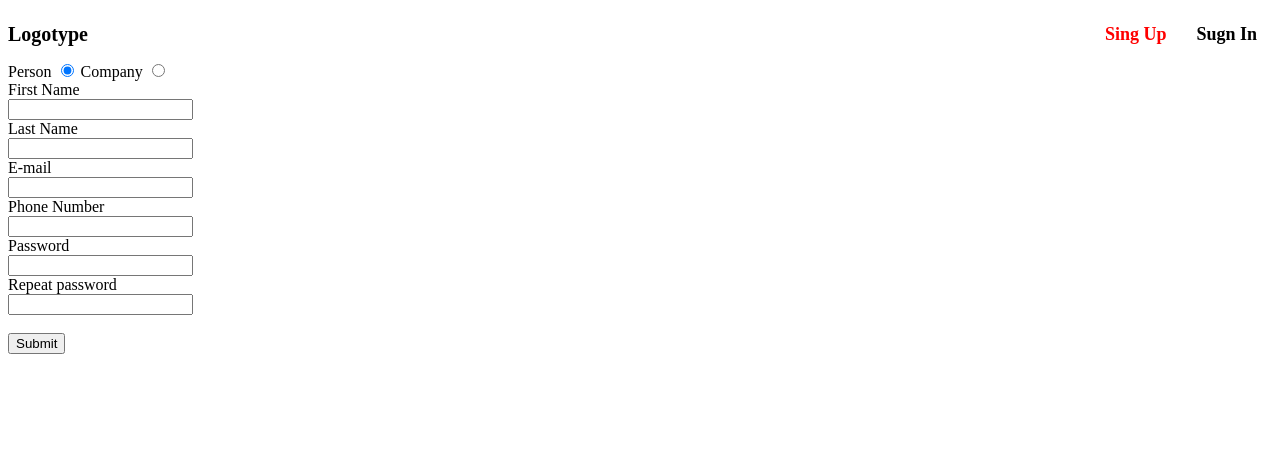
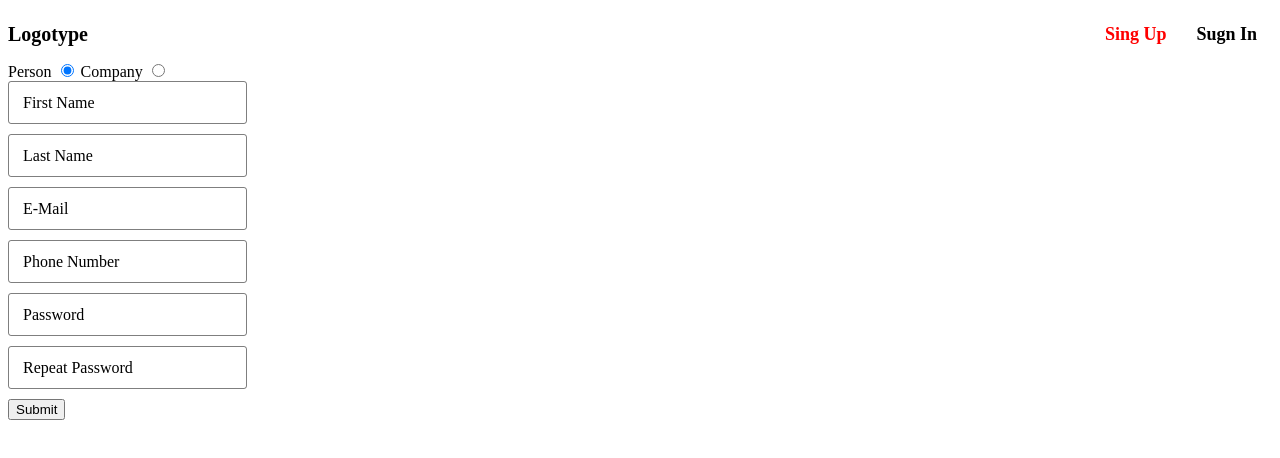
Before and after one commit to EvSelin/Vue-test, a Vue app: page /registration in a window 1280 px wide. Shown: the top 458 px of the page. Built offline with nearby package versions, Linux system fonts and the light colour scheme.

Commit message:
improve form fileds

```diff
--- /dev/null
+++ b/src/components/AnimatedField.vue
@@ -0,0 +1,109 @@
+<template>
+    <label :class='{ filled: value }'>
+        <span>{{ label }}</span>
+        <input :type='type' v-model='value' @input='updateValue($event.target.value)' />
+    </label>
+</template>
+
+<script>
+  export default {
+    name: 'AnimatedField',
+    props: ['label', 'type'],
+
+    data() {
+      return {
+        value: ''
+      }
+    },
+
+    mounted() {
+      let el = this.$el.querySelector('input');
+      const autoFillClass = 'filled';
+      const onAutoFillStart = (el) => el.parentNode.classList.add(autoFillClass);
+      const onAutoFillCancel = (el) => el.parentNode.classList.remove(autoFillClass);
+
+      const onAnimationStart = ({ target, animationName }) => {
+        switch (animationName.split('-')[0]) {
+
+          case 'onAutoFillStart':
+            return onAutoFillStart(target);
+
+          case 'onAutoFillCancel':
+            if (!el.value && !el.placeholder) {
+              return onAutoFillCancel(target)
+            }
+        }
+      };
+
+      el.addEventListener('animationstart', onAnimationStart, false);
+    },
+
+    computed: {
+      valuePresents() {
+        return this.value !== '';
+      }
+    },
+
+    methods: {
+      updateValue(value) {
+        this.$emit('input', value);
+      }
+    },
+  }
+</script>
+
+<style lang='scss' scoped>
+
+    label {
+        position: relative;
+        display: inline-block;
+
+        &.filled {
+            span {
+                top: 5px;
+                font-size: 14px;
+            }
+        }
+
+        &.field_with_error {
+            color: #f79483;
+
+            input {
+                border-color: #f79483
+            }
+        }
+
+        > * {
+            font-size: 16px;
+            transition: all 0.2s ease-in-out;
+        }
+
+        span {
+            position: absolute;
+            left: 15px;
+            top: calc(50% - 9px);
+            text-transform: capitalize;
+        }
+
+        input {
+            border: 1px solid rgba(#000, 0.5);
+            padding: 20px 15px 3px 15px;
+            border-radius: 3px;
+            background-color: transparent;
+            outline: none;
+        }
+    }
+
+    @keyframes onAutoFillStart { from {/**/} to {/**/} }
+    @keyframes onAutoFillCancel { from {/**/} to {/**/} }
+
+    input:-webkit-autofill {
+        animation-name: onAutoFillStart;
+        transition: background-color 50000s ease-in-out 0s;
+    }
+
+    input:not(:-webkit-autofill) {
+        animation-name: onAutoFillCancel;
+    }
+
+</style>
--- a/src/components/registration/Company.vue
+++ b/src/components/registration/Company.vue
@@ -2,39 +2,17 @@
     <div>
         <form action=''>
             <div class='input-group'>
-                <label>
-                    Company title
-                    <br>
-                    <input type='text' :class="{ 'field_with_error': $v.model.companyTitle.$error }" v-model.trim='$v.model.companyTitle.$model'>
-                </label>
+                <AnimatedField label='company title' type='text' :class="{ 'field_with_error': $v.model.companyTitle.$error }" v-model.trim="$v.model.companyTitle.$model"/>
+            </div>
+
+            <div class='input-group'>
+                <AnimatedField label='e-mail' type='email' :class="{ 'field_with_error': $v.model.email.$error }" v-model.trim="$v.model.email.$model"/>
+                <AnimatedField label='phone Number' type='tel' :class="{ 'field_with_error': $v.model.phone.$error }" v-model.trim="$v.model.phone.$model"/>
             </div>
             <div class='input-group'>
-                <label>
-                    E-mail
-                    <br>
-                    <input type='email' :class="{ 'field_with_error': $v.model.email.$error }" v-model.trim='$v.model.email.$model'>
-                </label>
-                <br>
-                <label>
-                    Phone Number
-                    <br>
-                    <input type='tel' :class="{ 'field_with_error': $v.model.phone.$error }" v-model.trim='$v.model.phone.$model'>
-                </label>
+                <AnimatedField label='password' type='password' :class="{ 'field_with_error': $v.model.password.$error }" v-model.trim="$v.model.password.$model"/>
+                <AnimatedField label='repeat password' type='password' :class="{ 'field_with_error': $v.model.repeatPassword.$error }" v-model.trim="$v.model.repeatPassword.$model"/>
             </div>
-            <div class='input-group'>
-                <label>
-                    Password
-                    <br>
-                    <input type='password' :class="{ 'field_with_error': $v.model.password.$error }" v-model.trim='$v.model.password.$model'>
-                </label>
-                <br>
-                <label>
-                    Repeat password
-                    <br>
-                    <input type='password' :class="{ 'field_with_error': $v.model.repeatPassword.$error }" v-model.trim='$v.model.repeatPassword.$model'>
-                </label>
-            </div>
-            <br>
             <button @click.prevent='submit()'>Submit</button>
         </form>
     </div>
@@ -42,9 +20,11 @@
 
 <script>
   import { required, minLength, sameAs, email, numeric } from 'vuelidate/lib/validators'
+  import AnimatedField from '../AnimatedField';
 
   export default {
     name: 'Company',
+    components: { AnimatedField },
 
     data() {
       return {
--- a/src/components/registration/Person.vue
+++ b/src/components/registration/Person.vue
@@ -2,47 +2,18 @@
     <div>
         <form action=''>
             <div class='input-group'>
-                <label>
-                    <span>First Name</span>
-                    <br>
-                    <input type='text' :class="{ 'field_with_error': $v.model.userName.$error }" v-model.trim='$v.model.userName.$model'>
-                </label>
-                <br>
-                <label>
-                    Last Name
-                    <br>
-                    <input type='text' :class="{ 'field_with_error': $v.model.lastName.$error }" v-model.trim='$v.model.lastName.$model'>
-                </label>
+                <AnimatedField label='first name' type='text' :class="{ 'field_with_error': $v.model.userName.$error }" v-model.trim="$v.model.userName.$model"/>
+                <AnimatedField label='last name' type='text' :class="{ 'field_with_error': $v.model.lastName.$error }" v-model.trim="$v.model.lastName.$model"/>
             </div>
 
             <div class='input-group'>
-                <label>
-                    E-mail
-                    <br>
-                    <input type='email' v-model='model.email' :class="{ 'field_with_error': $v.model.email.$error }" v-model.trim='$v.model.email.$model'>
-                </label>
-                <br>
-                <label>
-                    Phone Number
-                    <br>
-                    <input type='tel' v-model='model.phone' :class="{ 'field_with_error': $v.model.phone.$error }" v-model.trim='$v.model.phone.$model'>
-                </label>
+                <AnimatedField label='E-mail' type='email' :class="{ 'field_with_error': $v.model.email.$error }" v-model.trim="$v.model.email.$model"/>
+                <AnimatedField label='Phone Number' type='tel' :class="{ 'field_with_error': $v.model.phone.$error }" v-model.trim="$v.model.phone.$model"/>
             </div>
-
             <div class='input-group'>
-                <label>
-                    Password
-                    <br>
-                    <input type='password' :class="{ 'field_with_error': $v.model.password.$error }" v-model.trim='$v.model.password.$model'>
-                </label>
-                <br>
-                <label>
-                    Repeat password
-                    <br>
-                    <input type='password' :class="{ 'field_with_error': $v.model.repeatPassword.$error }" v-model.trim='$v.model.repeatPassword.$model'>
-                </label>
+                <AnimatedField label='Password' type='password' :class="{ 'field_with_error': $v.model.password.$error }" v-model.trim="$v.model.password.$model"/>
+                <AnimatedField label='Repeat password' type='password' :class="{ 'field_with_error': $v.model.repeatPassword.$error }" v-model.trim="$v.model.repeatPassword.$model"/>
             </div>
-            <br>
             <button @click.prevent='submit()'>Submit</button>
         </form>
     </div>
@@ -50,12 +21,15 @@
 
 <script>
   import { required, minLength, sameAs, email, numeric } from 'vuelidate/lib/validators'
+  import AnimatedField from '../AnimatedField';
 
   export default {
     name: 'Person',
+    components: { AnimatedField },
 
     data() {
       return {
+        test: '',
         submitStatus: null,
         model: {
           userName: '',
--- a/src/containers/Registration.vue
+++ b/src/containers/Registration.vue
@@ -70,7 +70,12 @@
         }
     }
 
-    input.field_with_error {
-        border: 2px solid #f79483
+    .input-group {
+        display: flex;
+        flex-direction: column;
+
+        > * {
+            margin-bottom: 10px;
+        }
     }
 </style>
--- a/src/main.js
+++ b/src/main.js
@@ -1,7 +1,7 @@
 import Vue from 'vue'
 import App from './App.vue'
 import router from './router/routes'
-import store from './store/index'
+import store from './store/store'
 import Vuelidate from 'vuelidate'
 
 // Vue.use(Vuex);
```
Also changed, not shown: src/store/store.js (renamed from src/store/index.js).
